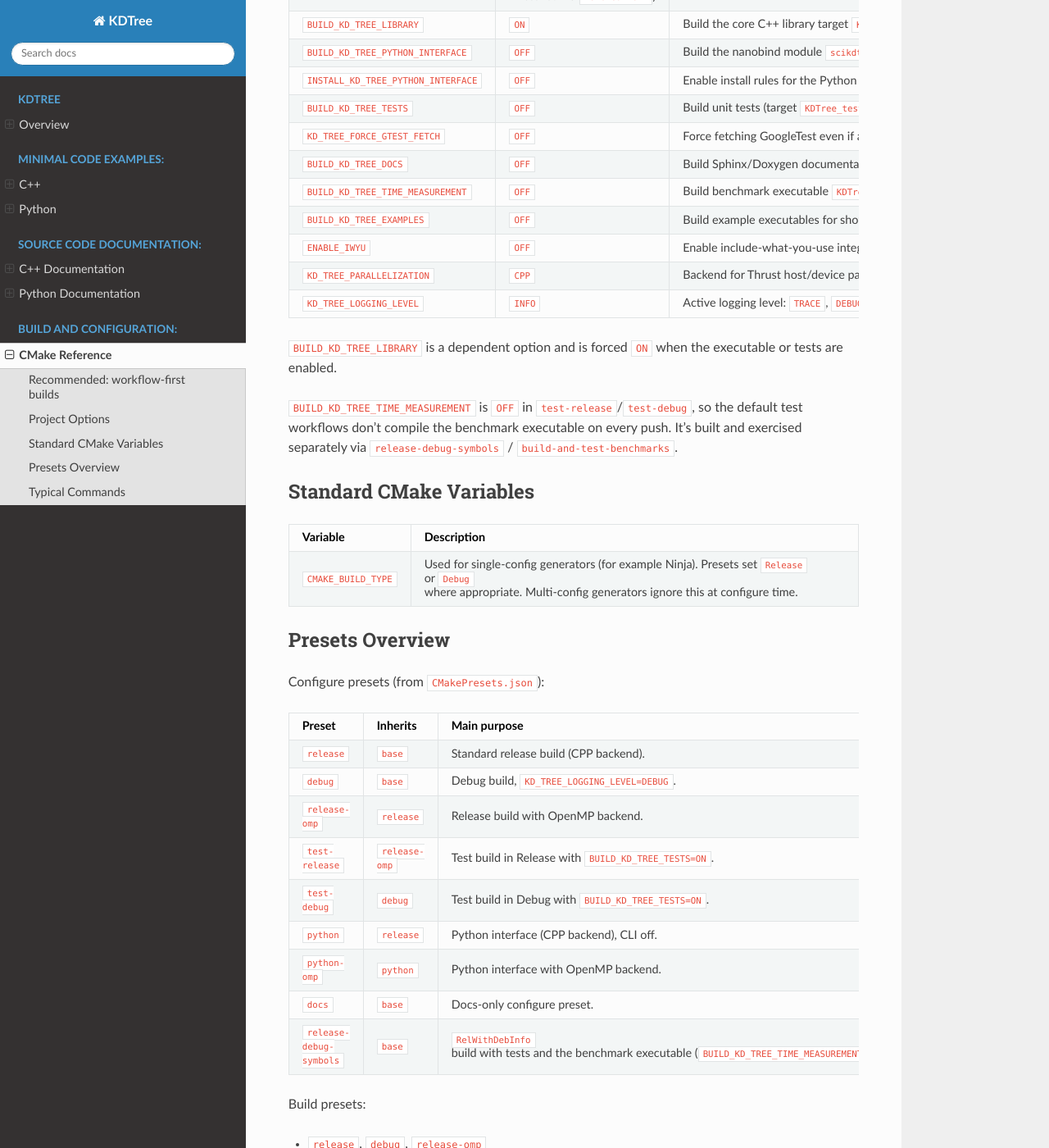
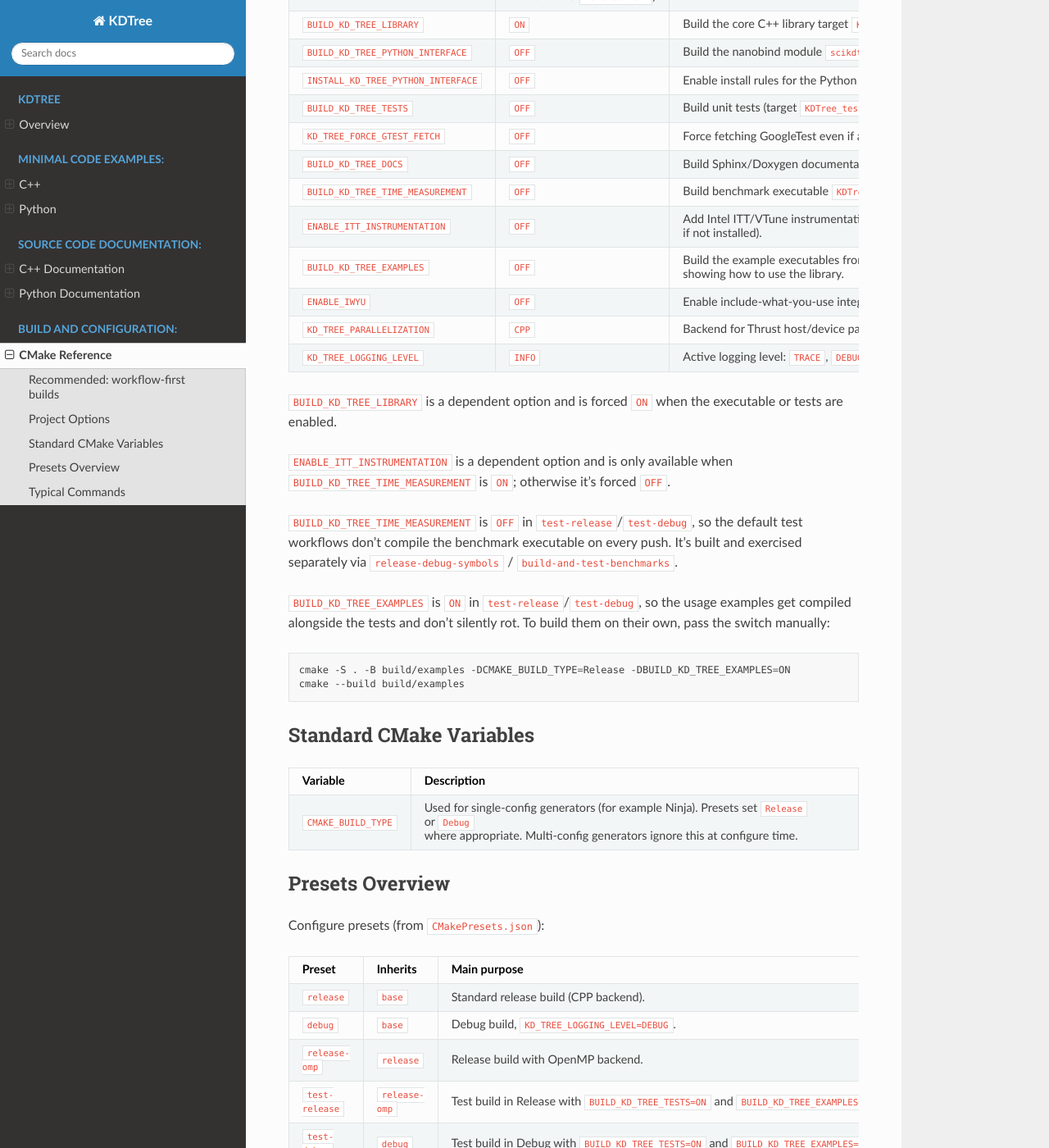
Before and after one commit to Blauben/kd-tree, a Sphinx documentation site: the page built from docs/source/cmake/cmake.rst, in a window 1280 px wide and 1400 px high, scrolled down 740 px. Shown: the whole window at 82% size. Built offline with Sphinx 7.4.7 and the Read the Docs theme 3.1.0, drawn with Linux system fonts in a browser that asks for light colours; pages that are not in the unit, such as notebooks, are missing from menus.

```diff
--- a/docs/source/cmake/cmake.rst
+++ b/docs/source/cmake/cmake.rst
@@ -49,7 +49,9 @@
 +--------------------------------------+--------------------------------------------------+---------------------------------------------------------------------------------------------------+
 | ``BUILD_KD_TREE_TIME_MEASUREMENT``   | ``OFF``                                          | Build benchmark executable ``KDTree_time``.                                                       |
 +--------------------------------------+--------------------------------------------------+---------------------------------------------------------------------------------------------------+
-| ``BUILD_KD_TREE_EXAMPLES``           | ``OFF``                                          | Build example executables for showing usage.                                                      |
+| ``ENABLE_ITT_INSTRUMENTATION``       | ``OFF``                                          | Add Intel ITT/VTune instrumentation to ``KDTree_time`` (fetches ``ittapi`` if not installed).     |
++--------------------------------------+--------------------------------------------------+---------------------------------------------------------------------------------------------------+
+| ``BUILD_KD_TREE_EXAMPLES``           | ``OFF``                                          | Build the example executables from ``usage-examples/`` showing how to use the library.            |
 +--------------------------------------+--------------------------------------------------+---------------------------------------------------------------------------------------------------+
 | ``ENABLE_IWYU``                      | ``OFF``                                          | Enable include-what-you-use integration during compilation.                                       |
 +--------------------------------------+--------------------------------------------------+---------------------------------------------------------------------------------------------------+
@@ -61,10 +63,22 @@
 ``BUILD_KD_TREE_LIBRARY`` is a dependent option and is forced ``ON`` when
 the executable or tests are enabled.
 
+``ENABLE_ITT_INSTRUMENTATION`` is a dependent option and is only available
+when ``BUILD_KD_TREE_TIME_MEASUREMENT`` is ``ON``; otherwise it's forced ``OFF``.
+
 ``BUILD_KD_TREE_TIME_MEASUREMENT`` is ``OFF`` in ``test-release``/``test-debug``,
 so the default test workflows don't compile the benchmark executable on every
 push. It's built and exercised separately via ``release-debug-symbols`` /
 ``build-and-test-benchmarks``.
+
+``BUILD_KD_TREE_EXAMPLES`` is ``ON`` in ``test-release``/``test-debug``, so the
+usage examples get compiled alongside the tests and don't silently rot. To build
+them on their own, pass the switch manually:
+
+.. code-block:: bash
+
+   cmake -S . -B build/examples -DCMAKE_BUILD_TYPE=Release -DBUILD_KD_TREE_EXAMPLES=ON
+   cmake --build build/examples
 
 Standard CMake Variables
 ------------------------
@@ -91,9 +105,9 @@
 +---------------------------+-----------------+-----------------------------------------------------------------------------------------------------------+
 | ``release-omp``           | ``release``     | Release build with OpenMP backend.                                                                        |
 +---------------------------+-----------------+-----------------------------------------------------------------------------------------------------------+
-| ``test-release``          | ``release-omp`` | Test build in Release with ``BUILD_KD_TREE_TESTS=ON``.                                                    |
+| ``test-release``          | ``release-omp`` | Test build in Release with ``BUILD_KD_TREE_TESTS=ON`` and ``BUILD_KD_TREE_EXAMPLES=ON``.                  |
 +---------------------------+-----------------+-----------------------------------------------------------------------------------------------------------+
-| ``test-debug``            | ``debug``       | Test build in Debug with ``BUILD_KD_TREE_TESTS=ON``.                                                      |
+| ``test-debug``            | ``debug``       | Test build in Debug with ``BUILD_KD_TREE_TESTS=ON`` and ``BUILD_KD_TREE_EXAMPLES=ON``.                    |
 +---------------------------+-----------------+-----------------------------------------------------------------------------------------------------------+
 | ``python``                | ``release``     | Python interface (CPP backend), CLI off.                                                                  |
 +---------------------------+-----------------+-----------------------------------------------------------------------------------------------------------+
```
Also changed, not shown: 4 other files.
